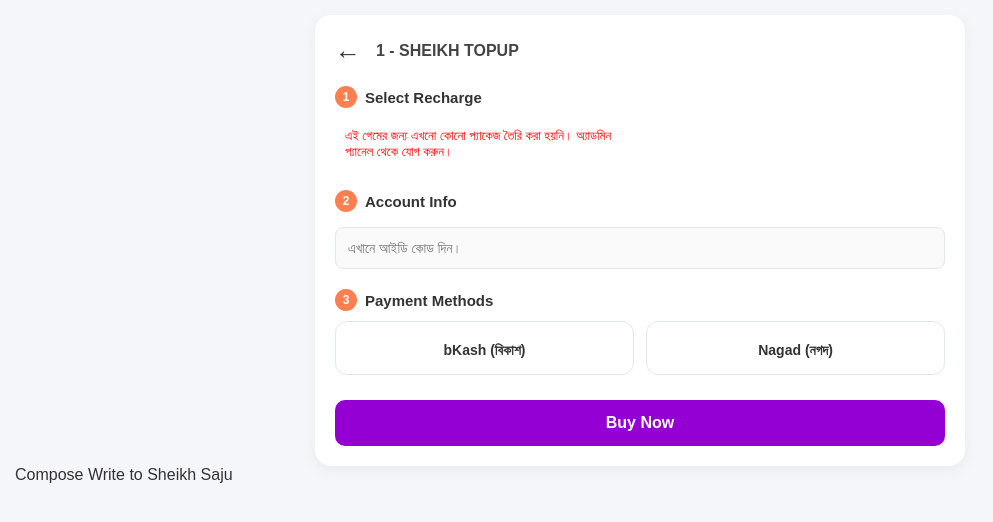
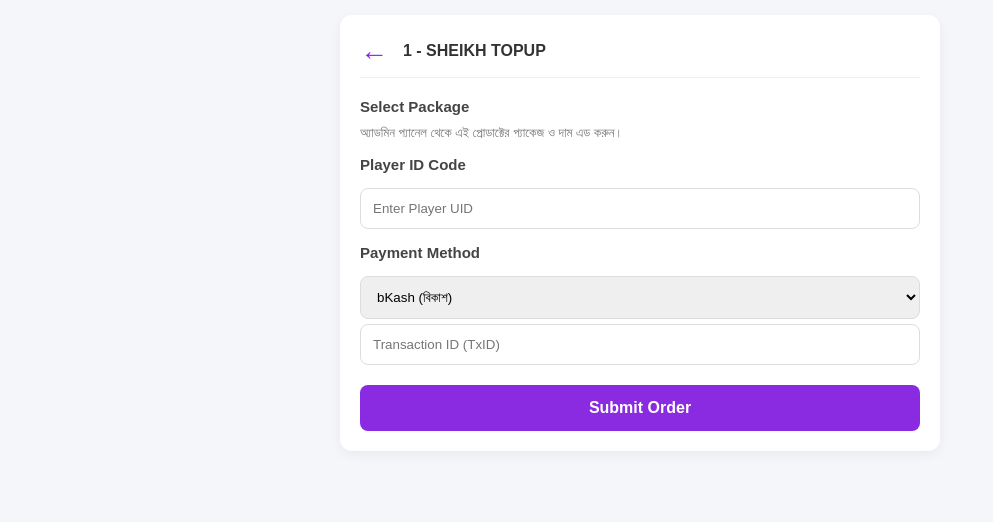
Before and after one commit to sheikhsaju2474-png/ff-topup-store, a Flask app: page /buy/1 in a window 1280 px wide. Shown: the top 522 px of the page, without its empty margins (0-993 px from the left). Run offline with Flask 3, Linux system fonts and the light colour scheme; data that the repository does not hold is empty.

Commit message:
Update buy.html

```diff
--- a/templates/buy.html
+++ b/templates/buy.html
@@ -5,35 +5,19 @@
     <meta name="viewport" content="width=device-width, initial-scale=1.0">
     <title>Buy {{ game_name }} - SHEIKH TOPUP</title>
     <style>
-        * { margin: 0; padding: 0; box-sizing: border-box; font-family: 'Poppins', sans-serif; }
-        body { background-color: #f5f6fa; padding: 15px; color: #333; }
-        .container { max-width: 650px; margin: 0 auto; background: white; padding: 20px; border-radius: 16px; box-shadow: 0 4px 15px rgba(0,0,0,0.05); }
-        .nav-header { display: flex; align-items: center; gap: 15px; margin-bottom: 15px; }
-        .back-btn { font-size: 26px; text-decoration: none; color: #333; font-weight: bold; cursor: pointer; }
-        .nav-title { font-size: 16px; font-weight: bold; color: #444; }
-        .game-header { display: flex; align-items: center; gap: 15px; margin-bottom: 20px; border-bottom: 1px solid #eee; padding-bottom: 15px; }
-        .game-header img { width: 65px; height: 65px; border-radius: 12px; object-fit: cover; }
-        .game-header h2 { font-size: 18px; color: #222; }
-        .step-title { font-size: 15px; font-weight: bold; margin: 20px 0 10px 0; display: flex; align-items: center; gap: 8px; }
-        .step-number { background: #ff7f50; color: white; width: 22px; height: 22px; display: inline-flex; justify-content: center; align-items: center; border-radius: 50%; font-size: 12px; }
-
+        * { margin: 0; padding: 0; box-sizing: border-box; font-family: sans-serif; }
+        body { background-color: #f5f6fa; padding: 15px; }
+        .container { max-width: 600px; margin: 0 auto; background: white; padding: 20px; border-radius: 12px; box-shadow: 0 4px 12px rgba(0,0,0,0.05); }
+        .nav-header { display: flex; align-items: center; gap: 15px; margin-bottom: 20px; border-bottom: 1px solid #eee; padding-bottom: 10px; }
+        .back-btn { font-size: 28px; text-decoration: none; color: #8a2be2; font-weight: bold; cursor: pointer; }
+        .nav-title { font-size: 16px; font-weight: bold; color: #333; }
+        /* আগের সমস্ত ফর্ম স্টাইল অক্ষুণ্ণ রাখা হয়েছে */
+        .step-title { font-size: 15px; font-weight: bold; margin: 15px 0 10px; color: #444; }
         .package-grid { display: grid; grid-template-columns: 1fr 1fr; gap: 10px; }
-        .package-card { border: 1px solid #e1e8ed; border-radius: 10px; padding: 12px; display: flex; justify-content: space-between; align-items: center; cursor: pointer; background: #fff; }
-        .package-card input { position: absolute; opacity: 0; }
-        .package-card .diamonds { font-weight: bold; font-size: 13px; }
-        .package-card .price { color: #8a2be2; font-weight: bold; font-size: 13px; background: #f0f3f6; padding: 3px 8px; border-radius: 20px; }
+        .package-card { border: 1px solid #ddd; border-radius: 8px; padding: 12px; display: flex; justify-content: space-between; cursor: pointer; background: #fff; }
         .package-card.selected { border-color: #8a2be2; background-color: #f9f5ff; }
-        .package-card.selected .price { background: #8a2be2; color: white; }
-
-        .input-box { width: 100%; padding: 12px; border: 1px solid #e1e8ed; border-radius: 8px; font-size: 14px; outline: none; margin-top: 5px; background: #fafafa; }
-        .payment-grid { display: grid; grid-template-columns: 1fr 1fr; gap: 12px; }
-        .payment-card { border: 1px solid #e1e8ed; border-radius: 12px; padding: 15px; text-align: center; cursor: pointer; background: #fff; position: relative; }
-        .payment-card input { position: absolute; opacity: 0; }
-        .payment-card span { font-size: 14px; font-weight: bold; display: block; margin-top: 5px; }
-        .payment-card.selected { border-color: #8a2be2; background-color: #f9f5ff; }
-        .payment-details-box { display: none; background: #f8f9fa; border: 1px dashed #8a2be2; border-radius: 10px; padding: 15px; margin-top: 15px; }
-        .payment-number { font-size: 16px; font-weight: bold; color: #ff4757; background: #fff; padding: 8px; border-radius: 6px; display: inline-block; border: 1px solid #eedede; margin-bottom: 10px; }
-        .submit-btn { width: 100%; background: #9400d3; color: white; border: none; padding: 14px; border-radius: 10px; font-size: 16px; font-weight: bold; margin-top: 25px; cursor: pointer; }
+        .input-box { width: 100%; padding: 12px; border: 1px solid #ddd; border-radius: 8px; margin-top: 5px; }
+        .submit-btn { width: 100%; background: #8a2be2; color: white; border: none; padding: 14px; border-radius: 8px; font-size: 16px; font-weight: bold; margin-top: 20px; cursor: pointer; }
     </style>
 </head>
 <body>
@@ -43,78 +27,42 @@
             <div class="nav-title">{{ game_name }} - SHEIKH TOPUP</div>
         </div>
 
-        {% with messages = get_flashed_messages(with_categories=true) %}
-          {% if messages %}
-            {% for category, message in messages %}
-              <div style="background-color: #2ed573; color: white; padding: 12px; border-radius: 8px; margin-bottom: 15px; text-align: center; font-weight: bold;">
-                  {{ message }}
-              </div>
-            {% endfor %}
-          {% endif %}
-        {% endwith %}
-
         <form action="/submit_order" method="POST">
-            <div class="step-title"><span class="step-number">1</span> Select Recharge</div>
+            <div class="step-title">Select Package</div>
             <div class="package-grid">
                 {% if packages %}
                     {% for pkg in packages %}
                     <div class="package-card" onclick="selectPackage(this)">
-                        <input type="radio" name="package" value="{{ pkg[2] }} - {{ pkg[3] }} TK" required>
-                        <span class="diamonds">💎 {{ pkg[2] }}</span>
-                        <div class="price">{{ pkg[3] }} TK</div>
+                        <input type="radio" name="package" value="{{ pkg[2] }} - {{ pkg[3] }} TK" style="display:none;" required>
+                        <span>💎 {{ pkg[2] }}</span>
+                        <b style="color:#8a2be2;">{{ pkg[3] }} TK</b>
                     </div>
                     {% endfor %}
                 {% else %}
-                    <p style="color: red; font-size: 13px; padding: 10px;">এই গেমের জন্য এখনো কোনো প্যাকেজ তৈরি করা হয়নি। অ্যাডমিন প্যানেল থেকে যোগ করুন।</p>
+                    <p style="font-size:13px; color:#777;">অ্যাডমিন প্যানেল থেকে এই প্রোডাক্টের প্যাকেজ ও দাম এড করুন।</p>
                 {% endif %}
             </div>
 
-            <div class="step-title"><span class="step-number">2</span> Account Info</div>
-            <input type="text" name="uid" class="input-box" placeholder="এখানে আইডি কোড দিন।" required>
+            <div class="step-title">Player ID Code</div>
+            <input type="text" name="uid" class="input-box" placeholder="Enter Player UID" required>
 
-            <div class="step-title"><span class="step-number">3</span> Payment Methods</div>
-            <div class="payment-grid">
-                <div class="payment-card" onclick="selectPayment(this, 'bkash')"><input type="radio" name="payment" value="bKash" required><span>bKash (বিকাশ)</span></div>
-                <div class="payment-card" onclick="selectPayment(this, 'nagad')"><input type="radio" name="payment" value="Nagad"><span>Nagad (নগদ)</span></div>
-            </div>
+            <div class="step-title">Payment Method</div>
+            <select name="payment" class="input-box" required>
+                <option value="bKash">bKash (বিকাশ)</option>
+                <option value="Nagad">Nagad (নগদ)</option>
+            </select>
 
-            <div id="bkash-box" class="payment-details-box">
-                <div style="font-size:13px; margin-bottom:10px;">👉 নিচে দেওয়া <b>বিকাশ পার্সোনাল</b> নাম্বারে টাকা <b>Send Money</b> করুন:</div>
-                <div class="payment-number">01994573379 (বিকাশ)</div>
-                <p style="font-size: 13px; font-weight: bold;">Transaction ID (TxID) দিন:</p>
-                <input type="text" name="txid" id="bkash-txid" class="input-box" placeholder="যেমন: BKA87HJK92">
-            </div>
+            <input type="text" name="txid" class="input-box" placeholder="Transaction ID (TxID)">
 
-            <div id="nagad-box" class="payment-details-box">
-                <div style="font-size:13px; margin-bottom:10px;">👉 নিচে দেওয়া <b>নগদ পার্সোনাল</b> নাম্বারে টাকা <b>Send Money</b> করুন:</div>
-                <div class="payment-number">01994573379 (নগদ)</div>
-                <p style="font-size: 13px; font-weight: bold;">Transaction ID (TxID) din:</p>
-                <input type="text" name="txid" id="nagad-txid" class="input-box" placeholder="যেমন: 7N82KSJDUW">
-            </div>
-
-            <button type="submit" class="submit-btn">Buy Now</button>
+            <button type="submit" class="submit-btn">Submit Order</button>
         </form>
     </div>
-
     <script>
-        function selectPackage(element) {
-            document.querySelectorAll('.package-grid .package-card').forEach(card => card.classList.remove('selected'));
-            element.classList.add('selected');
-            element.querySelector('input').checked = true;
-        }
-        function selectPayment(element, method) {
-            document.querySelectorAll('.payment-grid .payment-card').forEach(card => card.classList.remove('selected'));
-            element.classList.add('selected');
-            element.querySelector('input').checked = true;
-            document.getElementById('bkash-box').style.display = 'none';
-            document.getElementById('nagad-box').style.display = 'none';
-            document.getElementById('bkash-txid').required = false;
-            document.getElementById('nagad-txid').required = false;
-            if (method === 'bkash') { document.getElementById('bkash-box').style.display = 'block'; document.getElementById('bkash-txid').required = true; }
-            else if (method === 'nagad') { document.getElementById('nagad-box').style.display = 'block'; document.getElementById('nagad-txid').required = true; }
+        function selectPackage(el) {
+            document.querySelectorAll('.package-card').forEach(c => c.classList.remove('selected'));
+            el.classList.add('selected');
+            el.querySelector('input').checked = true;
         }
     </script>
 </body>
 </html>
-Compose
-Write to Sheikh Saju
```
